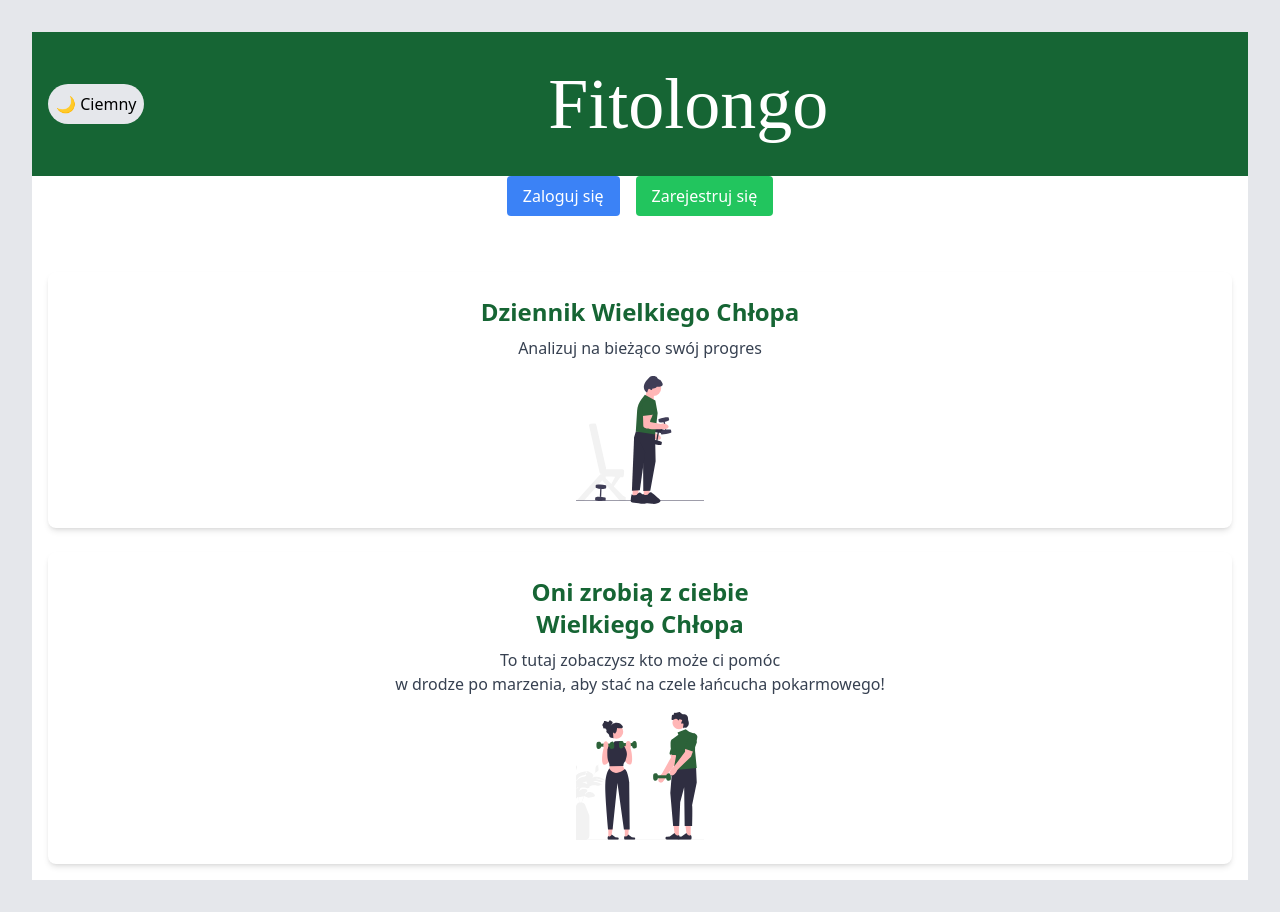
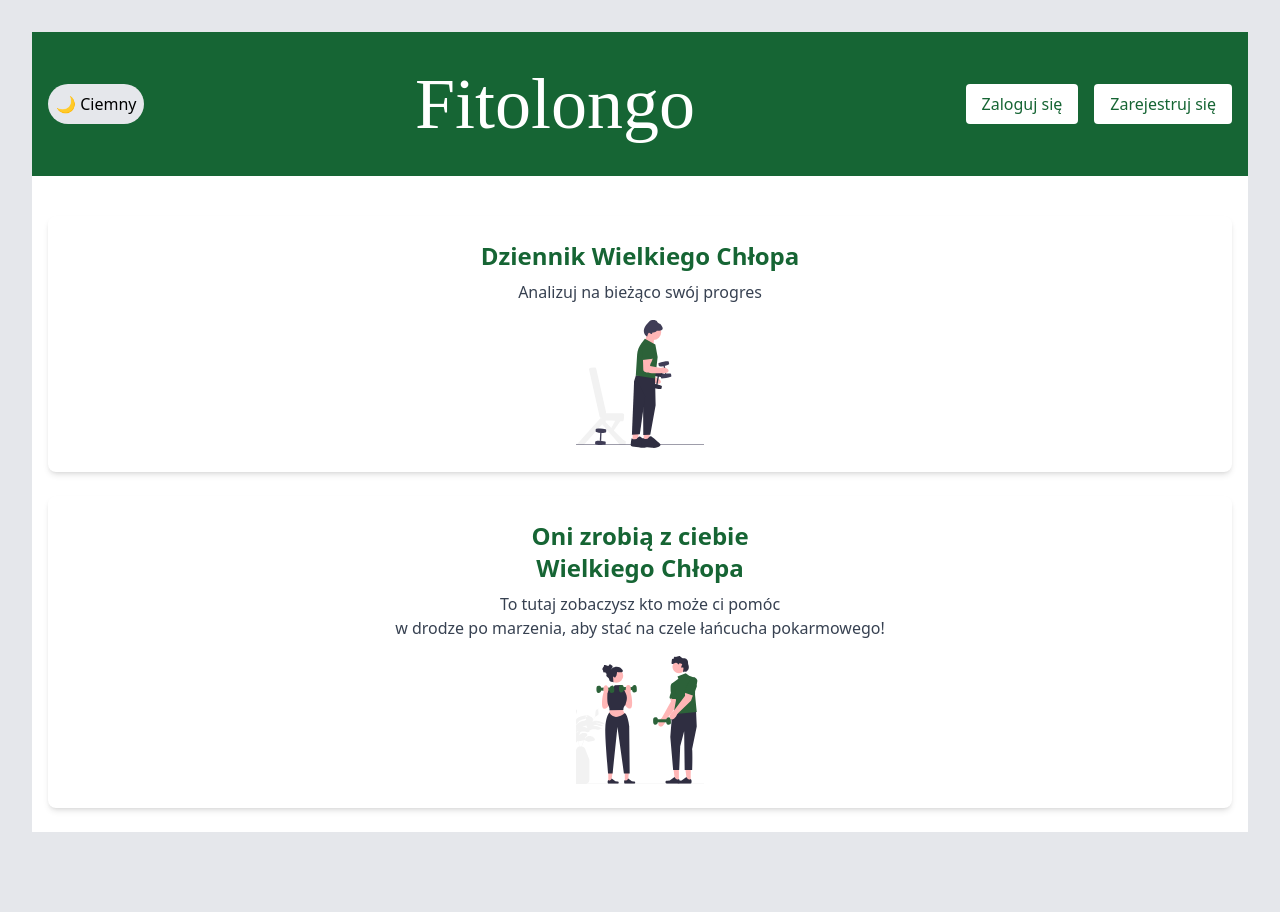
Before and after one commit to hubssch/Fitolongo-React, a React (Vite) app: page / in a window 1280 px wide. After the commit the page ends 864 px from the top, so only its background shows below. Built offline with nearby package versions, Linux system fonts and the light colour scheme; a web font is replaced by a local one.

Commit message:
Further changes to UI

```diff
--- a/src/App.jsx
+++ b/src/App.jsx
@@ -10,8 +10,8 @@ import TrainersList from './Components/TrainerList';
 import TrainerProfile from './Components/TrainerProfile';
 import UserProfile from './Components/UserProfile';
 import UserProfileButton from './Components/UserProfileButton';
-import TrainerLogin from './Components/TrainerLogin'; // Import nowego komponentu
-import TrainerRegistration from './Components/TrainerRegistration'; // Import komponentu rejestracji
+import TrainerLogin from './Components/TrainerLogin';
+import TrainerRegistration from './Components/TrainerRegistration';
 import EditTrainerProfile from './Components/EditTrainerProfile';
 import Registration from './Components/Registration';
 import Login from './Components/Login';
@@ -19,7 +19,7 @@ import Login from './Components/Login';
 function App() {
   const [activeView, setActiveView] = useState('home');
   const [activeTrainerId, setActiveTrainerId] = useState(null);
-  const [user, setUser] = useState(null); // Przechowywanie zalogowanego użytkownika
+  const [user, setUser] = useState(null);
 
   useEffect(() => {
     const checkUser = async () => {
@@ -32,12 +32,12 @@ function App() {
   const handleLogin = (loggedInUser) => {
     setUser(loggedInUser);
     setActiveView('trainerProfile');
-    setActiveTrainerId(loggedInUser.id); // Ustawienie ID użytkownika
+    setActiveTrainerId(loggedInUser.id);
   };
 
   const handleLogout = async () => {
     await supabase.auth.signOut();
-    localStorage.removeItem('user_id')
+    localStorage.removeItem('user_id');
     setUser(null);
     setActiveView('home');
   };
@@ -48,16 +48,16 @@ function App() {
     setActiveTrainerId(id);
     setActiveView('trainerProfile');
   };
-  const showLogin = () => setActiveView('login')
+  const showLogin = () => setActiveView('login');
   const showTrainerLogin = () => setActiveView('trainerLogin');
-  const showTrainerRegistration = () => setActiveView('trainerRegistration'); // Dodano widok rejestracji
-  const showRegistration = () => setActiveView('registration'); // Dodano widok rejestracji
+  const showTrainerRegistration = () => setActiveView('trainerRegistration');
+  const showRegistration = () => setActiveView('registration');
   const goHome = () => setActiveView('home');
   const showEditTrainerProfile = () => setActiveView('editTrainerProfile');
 
   return (
     <div className="min-h-screen bg-white dark:bg-gray-900 transition-all duration-300">
-      <Header />
+      <Header showRegistration={showRegistration} showLogin={showLogin} />
       {user ? (
         <div className="flex justify-center space-x-4 mb-4">
           <button
@@ -67,22 +67,7 @@ function App() {
             Wyloguj się
           </button>
         </div>
-      ) : (
-        <div className="flex justify-center space-x-4 mb-4">
-          <button
-            onClick={showLogin}
-            className="bg-blue-500 text-white py-2 px-4 rounded hover:bg-blue-600"
-          >
-            Zaloguj się
-          </button>
-          <button
-            onClick={showRegistration}
-            className="bg-green-500 text-white py-2 px-4 rounded hover:bg-green-600"
-          >
-            Zarejestruj się
-          </button>
-        </div>
-      )}
+      ) : null}
 
       {activeView === 'home' && (
         <div className="container mx-auto p-4">
@@ -100,12 +85,8 @@ function App() {
       {activeView === 'trainerProfile' && (
         <TrainerProfile id={activeTrainerId} onBack={() => setActiveView('trainers')} />
       )}
-      {activeView === 'login' && (
-        <Login onBack={goHome} />
-      )}
-      {activeView === 'registration' && (
-        <Registration onBack={goHome} />
-      )}
+      {activeView === 'login' && <Login onBack={goHome} />}
+      {activeView === 'registration' && <Registration onBack={goHome} />}
     </div>
   );
 }
--- a/src/Components/Header.jsx
+++ b/src/Components/Header.jsx
@@ -1,8 +1,7 @@
 import DarkModeToggle from "./DarkModeToggle";
 
-export default function Header() {
+export default function Header({ showRegistration, showLogin }) {
     return (
-        <div>
         <div className="w-full h-36 bg-green-800 flex items-center justify-between px-4 transition-transform duration-300 ease-in-out dark:bg-green-800">
             <DarkModeToggle />
             <div className="flex-grow flex justify-center">
@@ -10,8 +9,20 @@ export default function Header() {
                     Fitolongo
                 </h1>
             </div>
-                {/* <RegisterButton /> */}
-            </div></div>
-
+            <div className="flex space-x-4">
+                <button
+                    onClick={showLogin}
+                    className="bg-white text-green-800 py-2 px-4 rounded hover:bg-gray-200"
+                >
+                    Zaloguj się
+                </button>
+                <button
+                    onClick={showRegistration}
+                    className="bg-white text-green-800 py-2 px-4 rounded hover:bg-gray-200"
+                >
+                    Zarejestruj się
+                </button>
+            </div>
+        </div>
     );
 }
```
Lines whose indentation alone changed are shown as unchanged.
